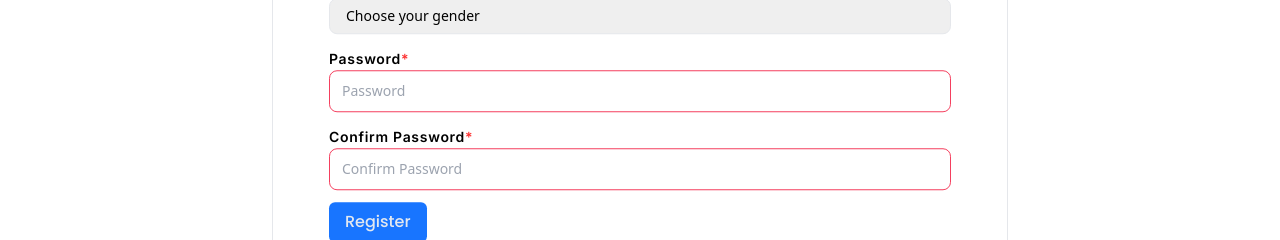
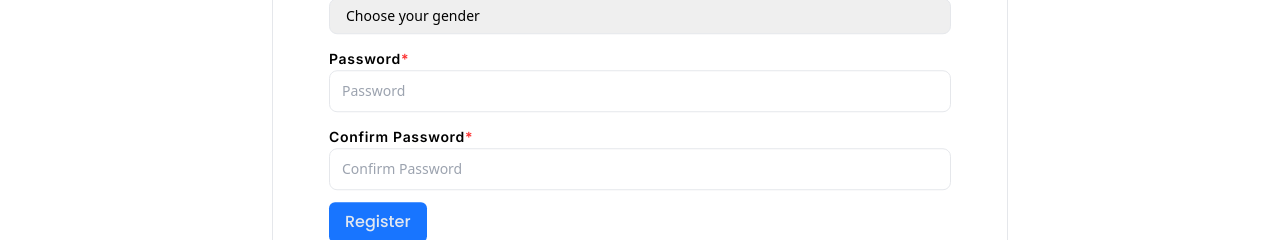
Before and after one commit to zubayer-47/OpWeave, a React (Vite) app: page /#/auth/signup in a window 1280 px wide. Shown: the part 421-661 px from the top of the page. Built offline with nearby package versions, Linux system fonts and the light colour scheme.

Commit message:
made a few changes

```diff
--- a/src/components/Inputs/Input.tsx
+++ b/src/components/Inputs/Input.tsx
@@ -127,7 +127,6 @@ export const PasswordInput = ({
 					id={name}
 					className={clsx(
 						'block w-full px-3 py-2.5 text-sm rounded-lg focus:outline-none border dark:border-dark-border dark:bg-dark-primary dark:placeholder-dark-muted dark:text-light-primary dark:focus:border-blue-500 transition-all',
-						'border-rose-500',
 						{
 							'dark:border-red': !!error,
 						}
--- a/src/pages/auth/Login.tsx
+++ b/src/pages/auth/Login.tsx
@@ -63,7 +63,7 @@ const Login = () => {
 			</div>
 
 			{!isError ? null : (
-				<p className='text-center text-sm text-red-400 tracking-wide'>
+				<p className='text-center text-sm text-red tracking-wide'>
 					{errorContent}
 				</p>
 			)}
```
